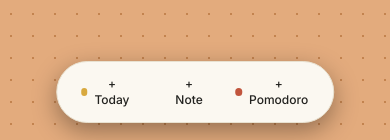
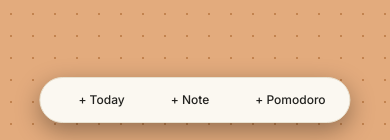
Before and after one commit to jecmui/coria, a React (Vite) app: page / in a window 390 px wide. Shown: the part 701-841 px from the top of the page. Built offline with nearby package versions, Linux system fonts and the light colour scheme.

Commit message:
polish widget tray responsiveness

```diff
--- a/src/components/board/WidgetTray.tsx
+++ b/src/components/board/WidgetTray.tsx
@@ -16,9 +16,12 @@
                 <button
                     key={opt.type}
                     onClick={() => addWidget(opt.type)}
-          className="flex items-center gap-1.5 rounded-full px-3 py-1.5 font-body text-xs font-medium text-ink transition hover:bg-black/5"
+                    className="flex items-center gap-1.5 rounded-full px-3 py-1.5 font-body text-xs text-nowrap font-medium text-ink transition hover:bg-black/5"
                 >
-          <span className="h-2 w-2 rounded-full" style={{ backgroundColor: opt.color }} />
+                    <span
+                        className="h-2 w-2 rounded-full invisible sm:visible"
+                        style={{ backgroundColor: opt.color }}
+                    />
                     {opt.label}
                 </button>
             ))}
```
Lines whose indentation alone changed are shown as unchanged.
